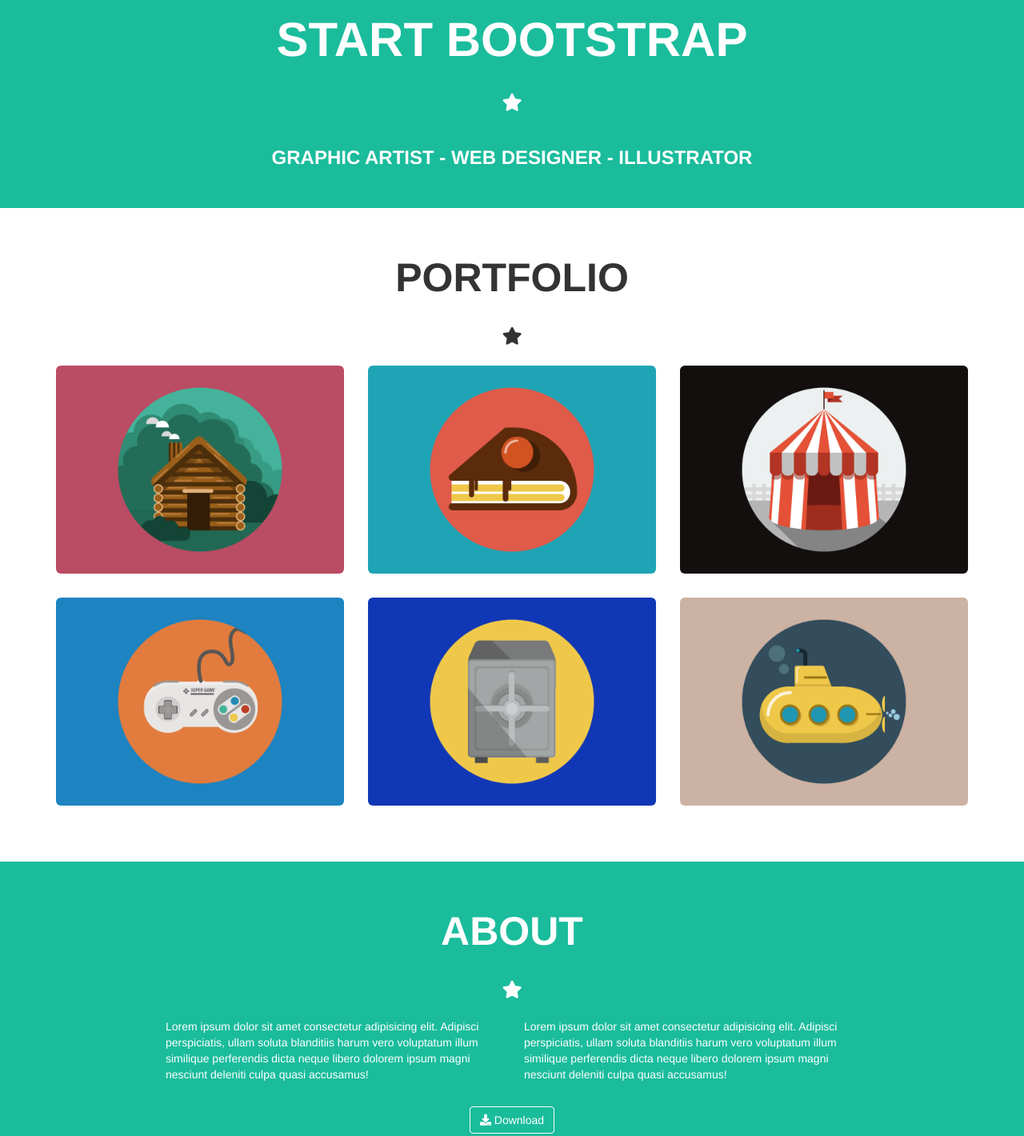
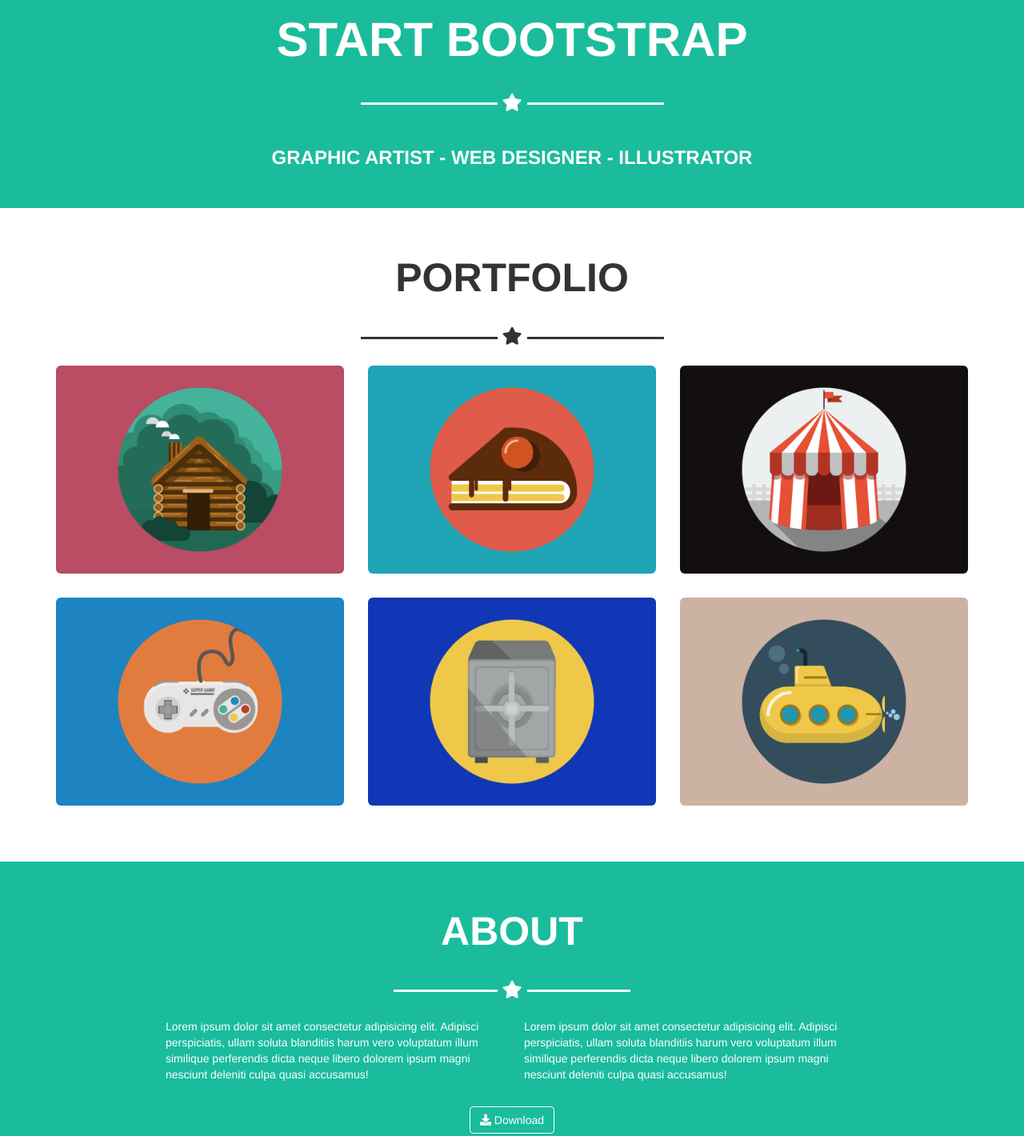
Before and after one commit to matteomichelon/html-css-bootstrap-freelancer, a plain HTML site: page index.html in a window 1280 px wide. Shown: the part 362-1782 px from the top of the page at 80% size. Drawn offline with nearby package versions, Linux system fonts and the light colour scheme.

Commit message:
aggiunta line star

```diff
--- a/css/style.css
+++ b/css/style.css
@@ -28,6 +28,13 @@ h2 {
 .nav_top, .copyright {
     background-color: #2c3e50;
     padding: 20px 0;
+}
+
+.star_line{
+    width: 15%;
+    display: inline-block;
+    border-bottom: 3px solid;
+    vertical-align: middle;
 }
 
 .green_section {
--- a/index.html
+++ b/index.html
@@ -76,7 +76,9 @@
                     <img src="img/avatar.svg" alt="Avatar person">
                     <h1>start bootstrap</h1>
                     <div class="star">
+                        <span class="star_line"></span>
                         <i class="fas fa-star"></i>
+                        <span class="star_line"></span>
                     </div>
                     <h3>graphic artist - web designer - illustrator</h3>
                 </div>
@@ -99,7 +101,9 @@
                 <div class="portfolio_title text-center">
                     <h2>portfolio</h2>
                     <div class="star">
+                        <span class="star_line"></span>
                         <i class="fas fa-star"></i>
+                        <span class="star_line"></span>
                     </div>
                 </div>
                 <!-- end Title -->
@@ -174,7 +178,9 @@
                     <div class="text-center">
                         <h2>About</h2>
                         <div class="star">
+                            <span class="star_line"></span>
                             <i class="fas fa-star"></i>
+                            <span class="star_line"></span>
                         </div>
                     </div>
                     <!-- end Title -->
@@ -229,7 +235,9 @@
                     <div class="text-center">
                         <h2>Contact Me</h2>
                         <div class="star">
+                            <span class="star_line"></span>
                             <i class="fas fa-star"></i>
+                            <span class="star_line"></span>
                         </div>
                     </div>
                     <!-- end Title -->
```
